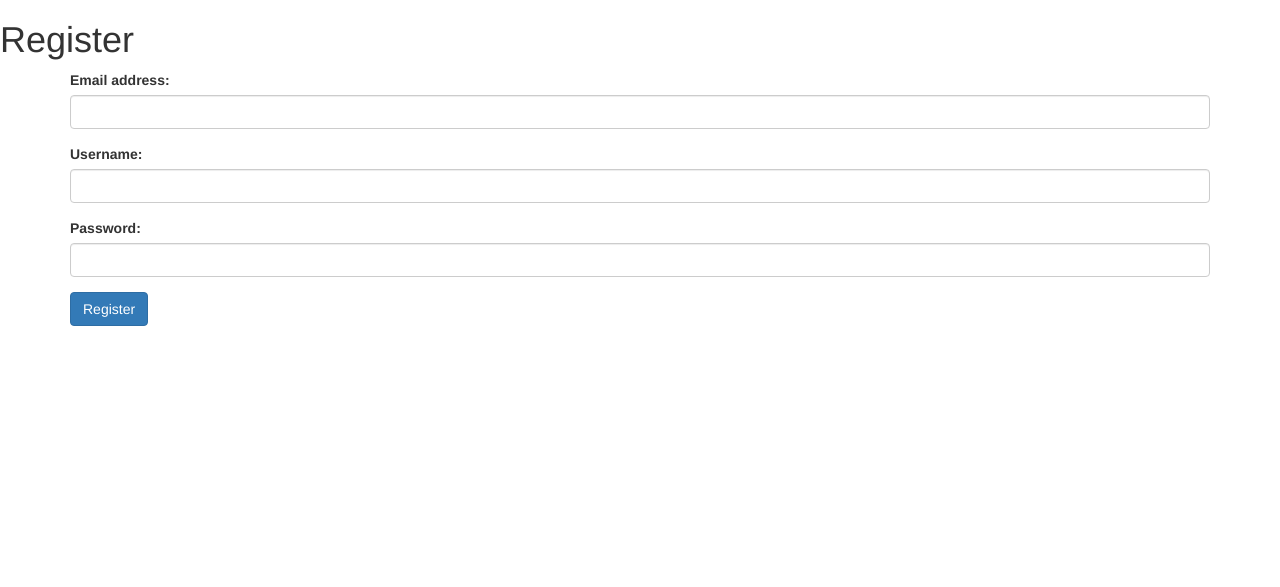
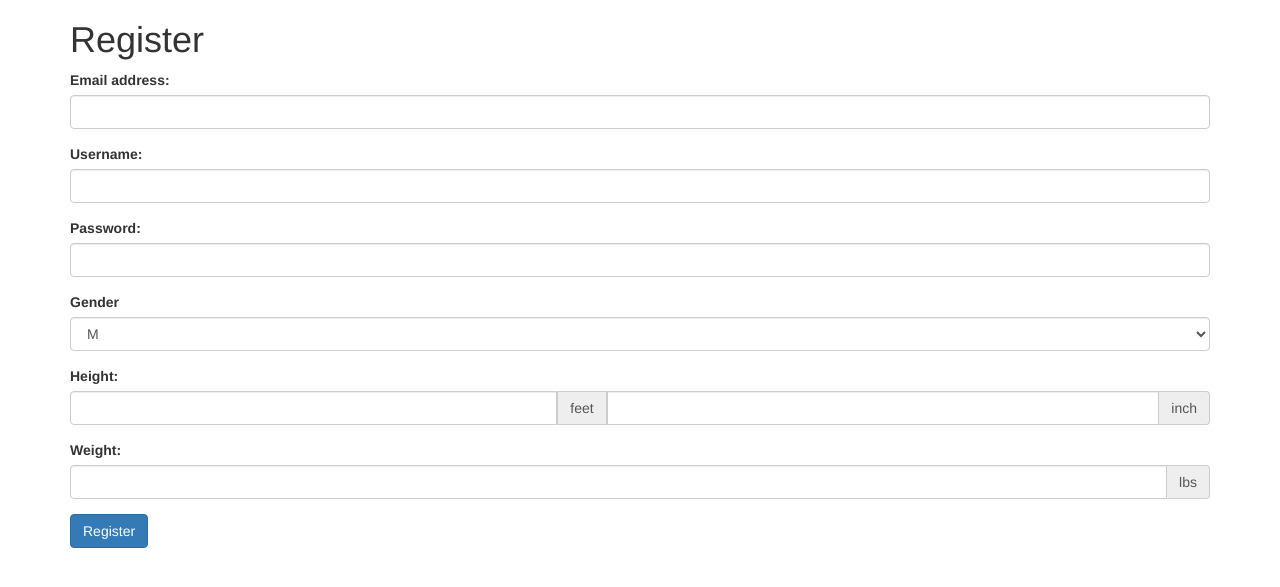
Before and after one commit to artchar/diet, a Django app: template diet/dietfit/templates/account_creation.html in a window 1280 px wide. Shown: the top 587 px of the page. Run offline with Django 3.2, Linux system fonts and the light colour scheme; the template is opened without the code that fills it, so the values that code supplies are empty; some libraries are stand-ins or nearby versions.

Commit message:
register form

```diff
--- a/diet/diet/urls.py
+++ b/diet/diet/urls.py
@@ -19,7 +19,8 @@ from dietfit.views import *
 
 urlpatterns = [
     url(r'^admin/', include(admin.site.urls)),
-    url(r'^register/', account_creation),
+    url(r'^create_account/', account_creation),
+    url(r'^register/', register),
     url(r'^$', homepage)
 
 ]
--- a/diet/dietfit/templates/account_creation.html
+++ b/diet/dietfit/templates/account_creation.html
@@ -5,20 +5,45 @@
 		<title>Account register</title>
 	</head>
 	<body>
+		<div class="container">
 			<h1>Register</h1>
-		<div class="container">
-		<form role="form">
+			<form action="/register/" method="post">
+					{% csrf_token %}
 				  <div class="form-group">
+				  {% csrf_token %}
 				    <label for="email">Email address:</label>
 				    <input type="email" class="form-control" id="email">
 				  </div>
 				  <div class="form-group">
 				    <label for="username">Username:</label>
-			    <input class="form-control" id="username">
+				    <input class="form-control" id="user">
 				  </div>
 				  <div class="form-group">
 				    <label for="pwd">Password:</label>
-			    <input type="password" class="form-control" id="pwd">
+				    <input type="password" class="form-control" id="password">
+				  </div>
+				  <div class="form-group">
+				    <label for="gender">Gender</label>
+				    <select class="form-control" id="gender">
+				    	<option>M</option>
+				    	<option>F</option>
+				    </select>
+				  </div>
+				  <div class="form-group">
+				    <label for="height_ft">Height:</label>
+				    	<div class="input-group">
+				    		<input type="number" class="form-control" id="height_ft" min="4" max="7" maxlength="1">
+				    		<span class="input-group-addon">feet</span>
+				    		<input type="number" class="form-control" id="height_inch" min="0" max="11" maxlength="2">
+				    		<span class="input-group-addon">inch</span>
+				    	</div>
+				  </div>
+				  <div class="form-group">
+				    <label for="weight">Weight:</label>
+				    	<div class="input-group">
+				    		<input type="number" class="form-control" id="weight" min="80" max="999">
+				    		<span class="input-group-addon">lbs</span>
+				    	</div>
 				  </div>
 				  <button type="submit" class="btn btn-default btn-primary">Register</button>
 			</form>
--- a/diet/dietfit/templates/index.html
+++ b/diet/dietfit/templates/index.html
@@ -18,7 +18,7 @@
 			    <input type="password" class="form-control" id="pwd">
 			  </div>
 			  <button type="submit" class="btn btn-default btn-success">Login</button>
-			  <a type="button" href="/register" class="btn btn-default btn-primary">Register</a>
+			  <a type="button" href="/create_account" class="btn btn-default btn-primary">Register</a>
 		</form>
 		</div>
 	</body>
```
Also changed, not shown: diet/dietfit/forms.py (+6 -5 lines), diet/dietfit/models.py (+20 -3 lines), diet/dietfit/views.py (+11 -2 lines), diet/db.sqlite3, diet/dietfit/migrations/0004_auto_20150506_2019.py (added), 9 other files. Lines whose indentation alone changed are shown as unchanged.
